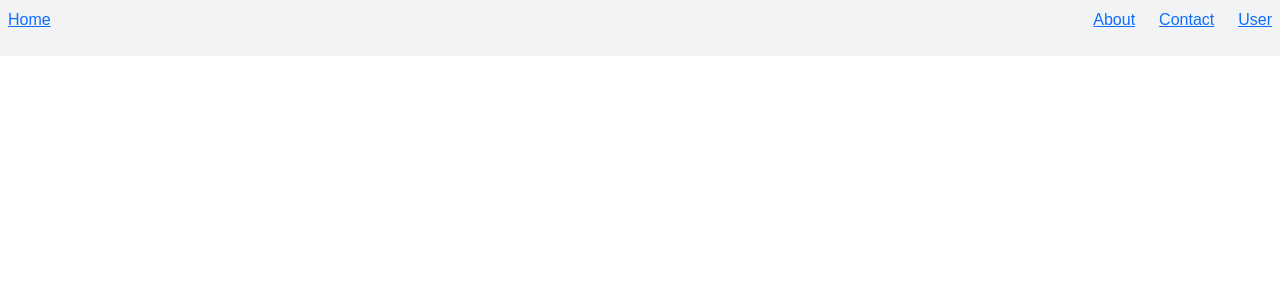
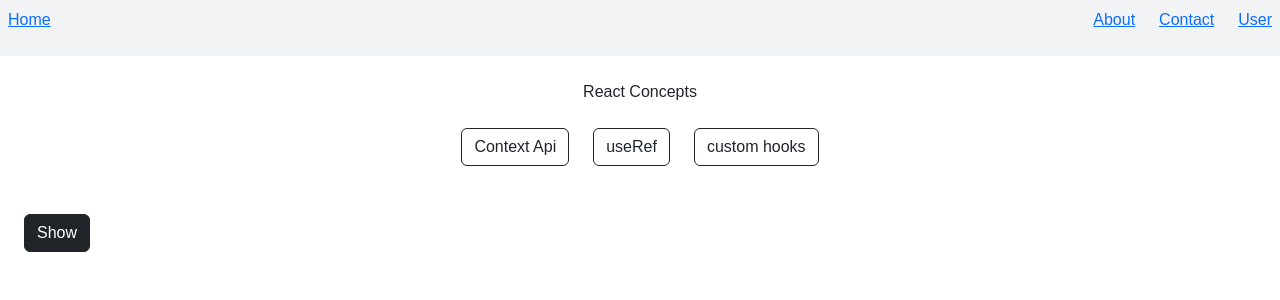
Before and after one commit to prudv13/react-concepts, a React (Vite) app: page /customhooks in a window 1280 px wide. Shown: the top 300 px of the page. Built offline with nearby package versions, Linux system fonts and the light colour scheme.

Commit message:
custome hooks - 1

```diff
--- a/src/App.jsx
+++ b/src/App.jsx
@@ -11,6 +11,7 @@ import Orders from './routing/Orders'
 import Profile from './routing/Profile'
 import ContextApi from './context-api/ContextApi'
 import Timer from './useRef/Timer'
+import ShowHide from './custom-hooks/ShowHide'
 
 function App() {
 
@@ -25,6 +26,7 @@ function App() {
         <Route exact path='/' element={<Home />}>
           <Route path='contextapi' element={<ContextApi />} />
           <Route path='useref' element={<Timer />} />
+          <Route path='customhooks' element={<ShowHide />} />
         </Route>
         <Route path='about' element={<About />} />
         <Route path='contact' element={<Contact />} />
--- /dev/null
+++ b/src/custom-hooks/ShowHide.jsx
@@ -0,0 +1,19 @@
+import React from 'react'
+import useToggle from './useToggle';
+
+const ShowHide = () => {
+    const [isVisible, toggle] = useToggle();
+  return (
+    <div>
+        <button
+            className='btn btn-dark mb-3'
+            onClick={toggle}
+        >
+            {isVisible ? "Hide" : "Show"}
+        </button>
+        {isVisible && <h4>Hidden Text</h4>}
+    </div>
+  )
+}
+
+export default ShowHide;
--- /dev/null
+++ b/src/custom-hooks/useToggle.js
@@ -0,0 +1,13 @@
+import { useState } from "react";
+
+const useToggle = (initialValue = false) => {
+    const [state, setState] = useState(initialValue);
+
+    const toggle = () => {
+        setState(prev => !prev)
+    }
+
+    return [state, toggle];
+}
+
+export default useToggle;
--- a/src/routing/Home.jsx
+++ b/src/routing/Home.jsx
@@ -12,6 +12,9 @@ const Home = () => {
           <Link to="useref">
             <button className='btn btn-outline-dark'>useRef</button>
           </Link>
+          <Link to="customhooks">
+            <button className='btn btn-outline-dark'>custom hooks</button>
+          </Link>
         </div>
         <Outlet />
     </div>
```
